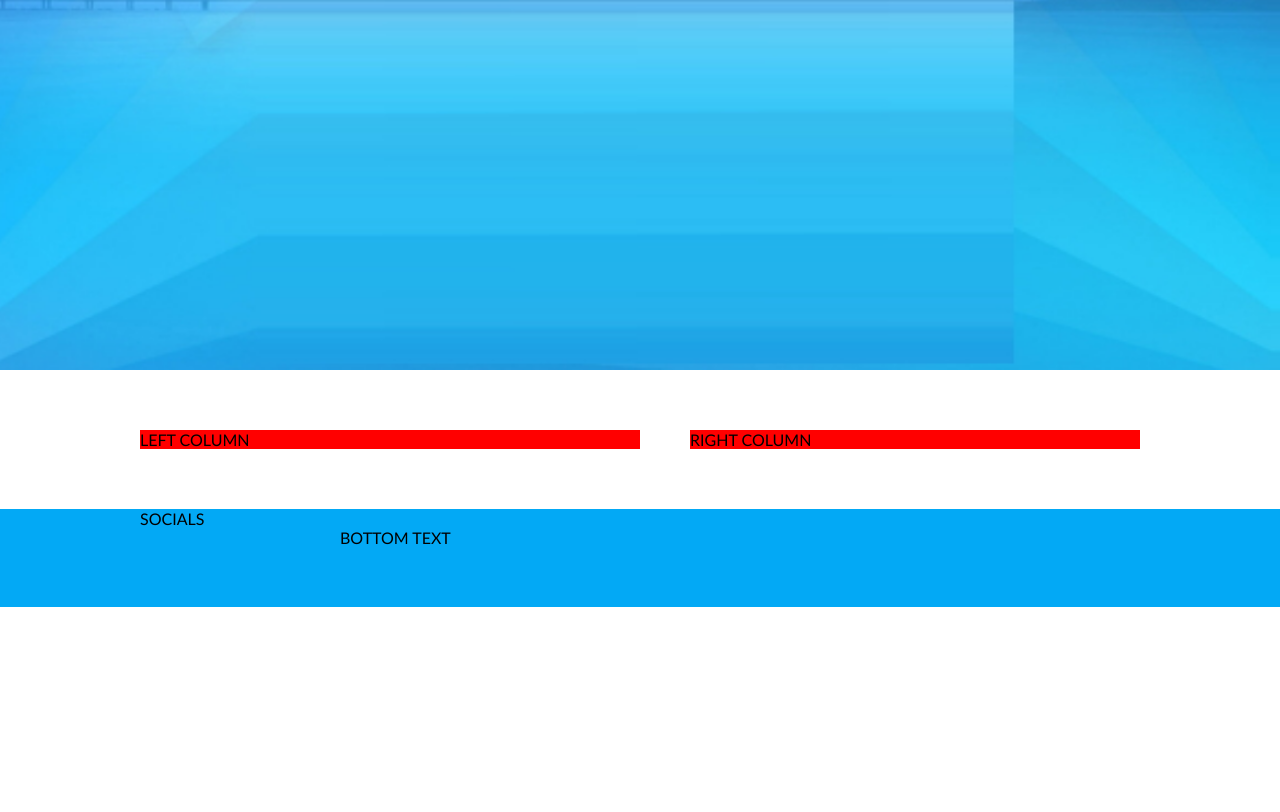
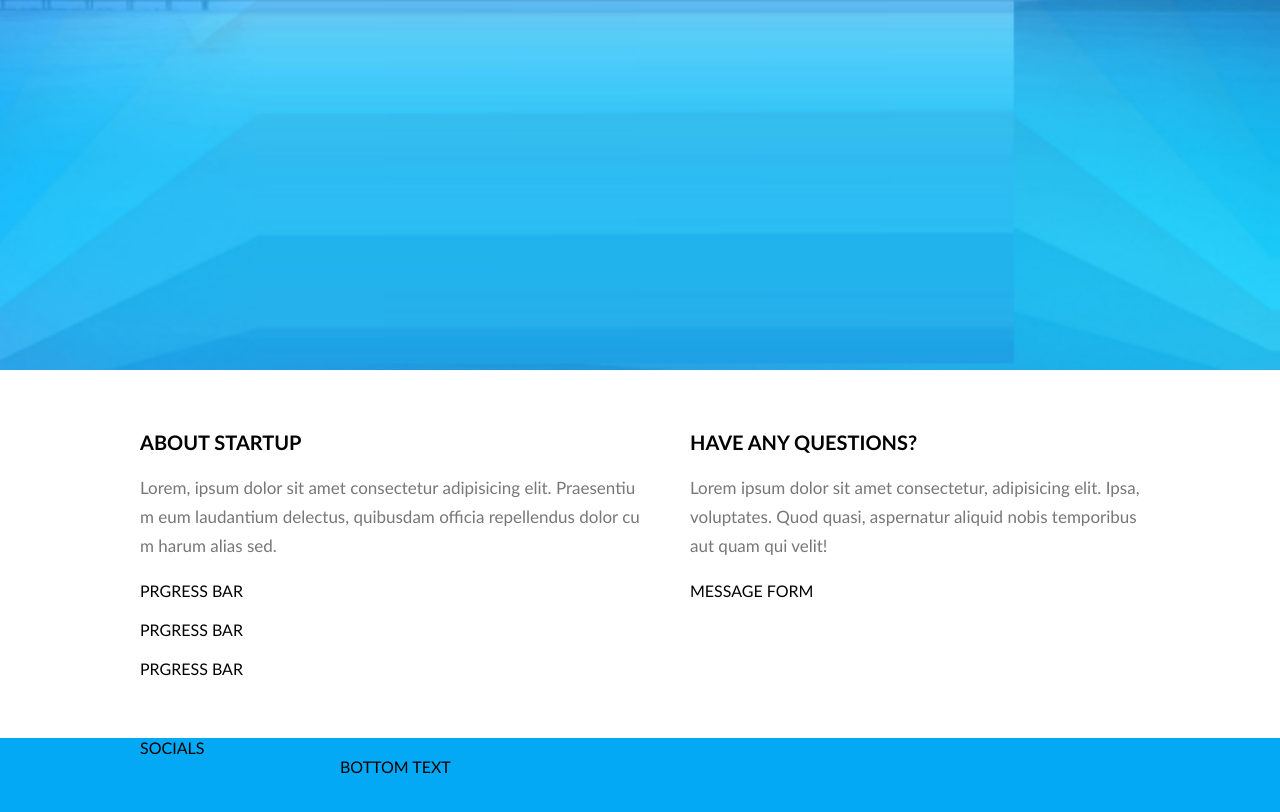
Before and after one commit to MarijusIL/7-coming-soon, a website: page index.html in a window 1280 px wide. Shown: the part 430-1242 px from the top of the page. Before the commit the page ends 1037 px from the top, so only its background shows below. Drawn offline with Linux system fonts and the light colour scheme.

Commit message:
main content

```diff
--- a/css/basic/layout.css
+++ b/css/basic/layout.css
@@ -22,14 +22,12 @@
     /* display: inline-block; */
     width: 50%;
     float: left;
-    background-color: red;
 }
 
 .container .right-column {
     /* display: inline-block; */
     float: right;
     width: 45%;
-    background-color: red;
 }
 
 @media (max-width: 1100px) {
--- a/css/home.css
+++ b/css/home.css
@@ -55,6 +55,28 @@
 
 /* MAIN */
 
+.left-column, .right-column {
+    display: flex;
+    flex-direction: column;
+    gap: 20px;
+}
+
+main h2 {
+    font-size: 20px;
+    text-transform: uppercase;
+    color: var(--color-dark);
+}
+
+main p {
+    color: var(--color-grey);
+    line-height: 1.7em;
+    font-size: 17px;
+}
+
+main p a {
+    color: var(--color-secondary);
+    text-decoration: none;
+}
 
 /* FOOTER */
 
--- a/index.html
+++ b/index.html
@@ -1,48 +1,57 @@
 <!DOCTYPE html>
 <html lang="en">
   <head>
-    <meta charset="UTF-8">
-    <meta http-equiv="X-UA-Compatible" content="IE=edge">
-    <meta name="viewport" content="width=device-width, initial-scale=1.0">
+    <meta charset="UTF-8" />
+    <meta http-equiv="X-UA-Compatible" content="IE=edge" />
+    <meta name="viewport" content="width=device-width, initial-scale=1.0" />
     <title>Coming soon</title>
-    <link rel="stylesheet" href="./css/home.css">
+    <link rel="stylesheet" href="./css/home.css" />
   </head>
   <body>
     <div class="hero container bg-primary">
       <div class="row">
-            <img src="./img/logo.png" alt="logo" class="logo">
+        <img src="./img/logo.png" alt="logo" class="logo" />
         <h1>Coming Soon</h1>
-            <p>Lorem ipsum dolor, sit amet consectetur adipisicing elit. Officiis suscipit odio voluptates quasi repudiandae cum quidem neque ipsam accusamus odit eos nihil voluptatibus, dolore non doloremque tempore nobis cupiditate magni!</p>
-            <div class="clock">
-                CLOCK
-            </div>
-            <form action="">
-                SUBSCRIBE FORM
-            </form>
-            <div class="mouse">
-                MOUSE
-            </div>
+        <p>
+          Lorem ipsum dolor, sit amet consectetur adipisicing elit. Officiis
+          suscipit odio voluptates quasi repudiandae cum quidem neque ipsam
+          accusamus odit eos nihil voluptatibus, dolore non doloremque tempore
+          nobis cupiditate magni!
+        </p>
+        <div class="clock">CLOCK</div>
+        <form action="">SUBSCRIBE FORM</form>
+        <div class="mouse">MOUSE</div>
       </div>
     </div>
 
     <main class="container">
       <div class="row-big">
         <div class="left-column">
-                LEFT COLUMN
+          <h2>About startup</h2>
+          <p>
+            Lorem, ipsum dolor sit amet consectetur adipisicing elit.
+            Praesentium eum laudantium delectus, quibusdam officia repellendus
+            dolor cum harum alias sed.
+          </p>
+          <div class="progress-bar">PRGRESS BAR</div>
+          <div class="progress-bar">PRGRESS BAR</div>
+          <div class="progress-bar">PRGRESS BAR</div>
         </div>
         <div class="right-column">
-                RIGHT COLUMN
+          <h2>Have any questions?</h2>
+          <p>
+            Lorem ipsum dolor sit amet consectetur, adipisicing elit. Ipsa,
+            voluptates. Quod quasi, aspernatur aliquid nobis temporibus aut quam
+            qui velit!
+          </p>
+          <form action="">MESSAGE FORM</form>
         </div>
       </div>
     </main>
 
     <footer class="container bg-primary">
-        <div class="row-big">
-            SOCIALS
-        </div>
-        <div class="row">
-            BOTTOM TEXT
-        </div>
+      <div class="row-big">SOCIALS</div>
+      <div class="row">BOTTOM TEXT</div>
     </footer>
 
     <script src="./js/home.js" defer></script>
```
Lines whose indentation alone changed are shown as unchanged.
